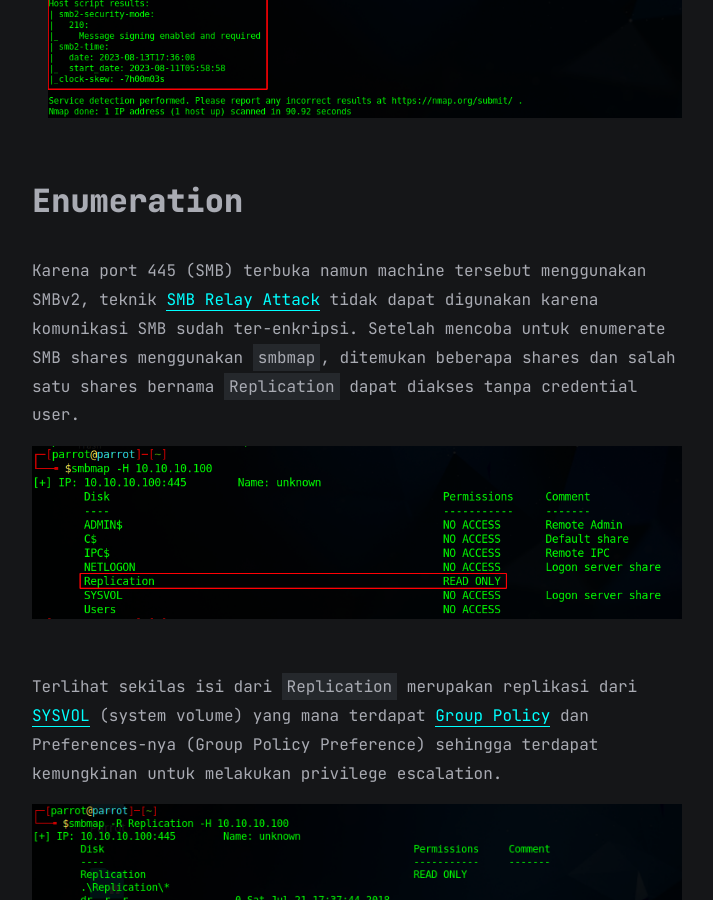
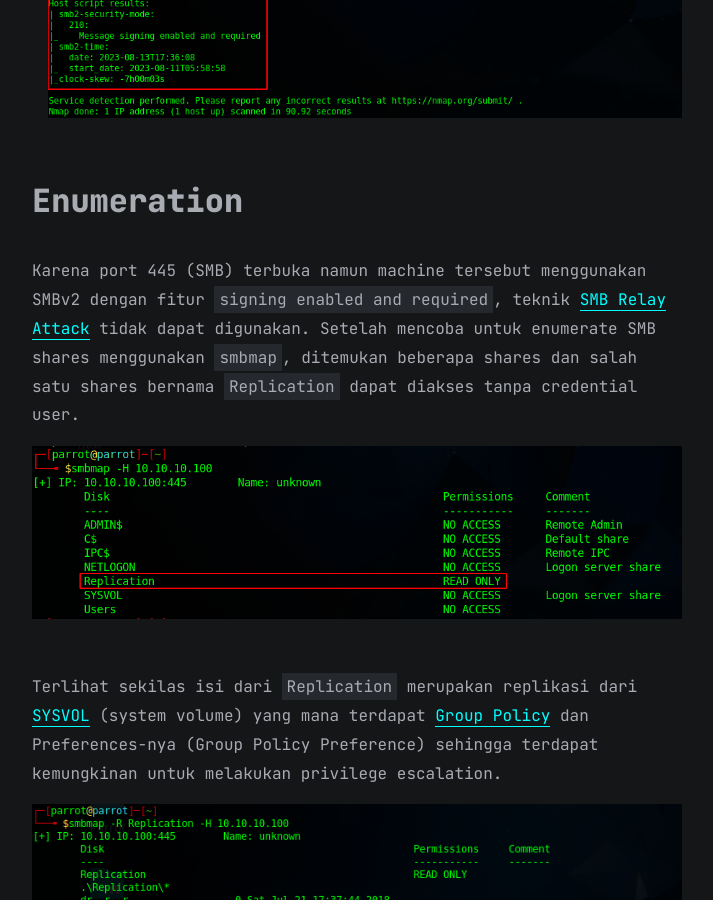
Before and after one commit to gar-7/blog, a Jekyll site: the page built from all_collections/_posts/2023-08-13-Active.md, in a window 1280 px wide and 900 px high, scrolled down 1259 px. Shown: the whole window, without its empty margins (283-996 px from the left). Built offline with Jekyll 4.4.1, drawn with Linux system fonts in a browser that asks for light colours; some of the changed text lies outside the part shown.

Commit message:
update few things

```diff
--- a/all_collections/_posts/2023-08-13-Active.md
+++ b/all_collections/_posts/2023-08-13-Active.md
@@ -17,7 +17,7 @@ Langkah pertama yang dilakukan adalah mendapatkan informasi tentang target machi
 ![alt](/blog/pic/active/1_nmap.png)
 
 # Enumeration
-Karena port 445 (SMB) terbuka namun machine tersebut menggunakan SMBv2, teknik [SMB Relay Attack](https://tcm-sec.com/smb-relay-attacks-and-how-to-prevent-them/) tidak dapat digunakan karena komunikasi SMB sudah ter-enkripsi. Setelah mencoba untuk enumerate SMB shares menggunakan `smbmap`, ditemukan beberapa shares dan salah satu shares bernama `Replication` dapat diakses tanpa credential user.
+Karena port 445 (SMB) terbuka namun machine tersebut menggunakan SMBv2 dengan fitur `signing enabled and required`, teknik [SMB Relay Attack](https://tcm-sec.com/smb-relay-attacks-and-how-to-prevent-them/) tidak dapat digunakan. Setelah mencoba untuk enumerate SMB shares menggunakan `smbmap`, ditemukan beberapa shares dan salah satu shares bernama `Replication` dapat diakses tanpa credential user.
 ![alt](/blog/pic/active/2_smbmap.png)
 
 Terlihat sekilas isi dari `Replication` merupakan replikasi dari [SYSVOL](https://learn.microsoft.com/en-us/troubleshoot/windows-server/group-policy/rebuild-sysvol-tree-and-content-in-a-domain) (system volume) yang mana terdapat [Group Policy](https://learn.microsoft.com/en-us/previous-versions/windows/it-pro/windows-server-2012-r2-and-2012/hh831791(v=ws.11)) dan Preferences-nya (Group Policy Preference) sehingga terdapat kemungkinan untuk melakukan privilege escalation.
```
Also changed, not shown: other parts of all_collections/_posts/2023-08-13-Active.md (+1 -1 lines).
